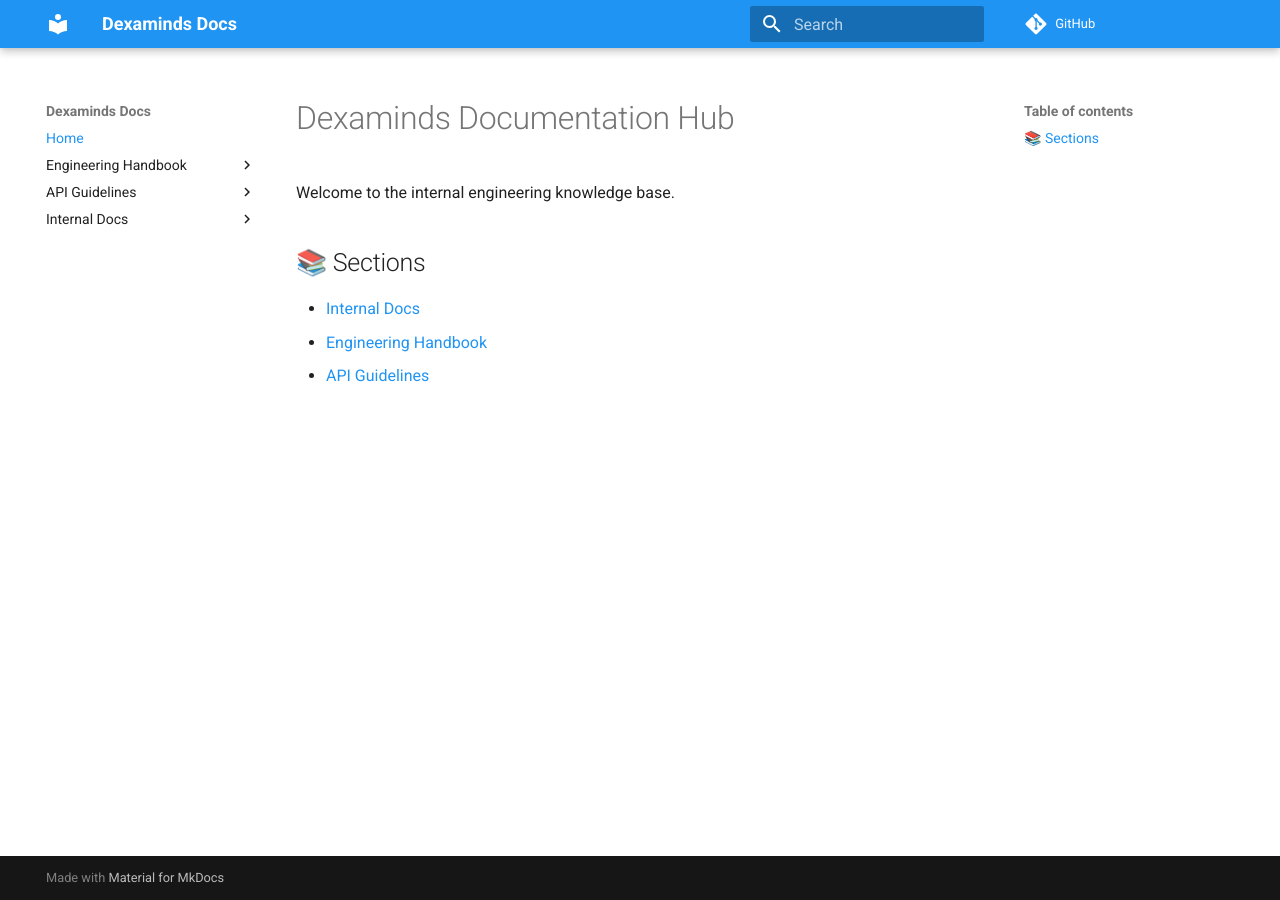
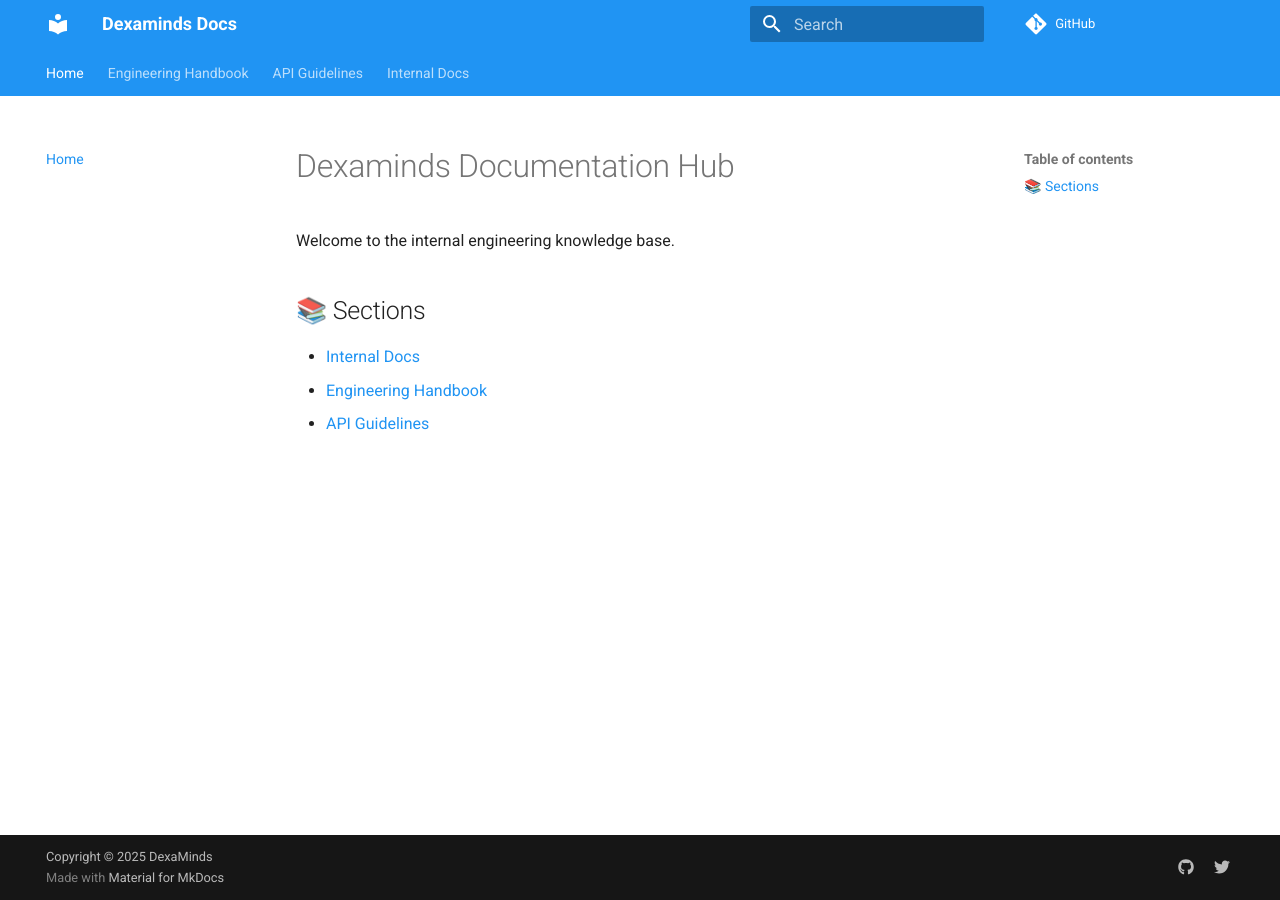
Before and after one commit to dexaminds/dexaminds.github.io, an MkDocs documentation site: the page built from docs/index.md, in a window 1280 px wide. Built offline with MkDocs 1.6.1 and Material for MkDocs 9.7.7, drawn with Linux system fonts in a browser that asks for light colours; comment, search, counter and statistics services are not loaded; some of the changed lines change nothing that is shown.

Commit message:
Update mkdocs.yml

```diff
--- a/mkdocs.yml
+++ b/mkdocs.yml
@@ -2,36 +2,54 @@
 repo_url: https://github.com/dexaminds/dexaminds.github.io
 docs_dir: docs
 
+# Theme configuration
 theme:
   name: material
   language: en
   palette:
     primary: blue
     accent: indigo
+  features:
+    - navigation.tabs
+    - navigation.sections
+    - navigation.top
+    - search.highlight
 
+# Navigation
 nav:
   - Home: index.md
+
+  # Engineering Handbook Section
   - Engineering Handbook:
     - Overview: engineering-handbook/README.md
     - Coding Standards:
+      - Overview: engineering-handbook/coding-standards/README.md
       - JavaScript: engineering-handbook/coding-standards/javascript.md
       - Python: engineering-handbook/coding-standards/python.md
     - Development Practices:
+      - Overview: engineering-handbook/development-practices/README.md
       - Git Workflow: engineering-handbook/development-practices/git-workflow.md
       - Testing Strategy: engineering-handbook/development-practices/testing-strategy.md
     - Team Culture:
+      - Overview: engineering-handbook/team-culture/README.md
+      - Code of Conduct: engineering-handbook/team-culture/code-of-conduct.md
       - Communication: engineering-handbook/team-culture/communication.md
-      - Code of Conduct: engineering-handbook/team-culture/code-of-conduct.md
     - Career Growth:
+      - Overview: engineering-handbook/career-growth/README.md
       - Leveling Framework: engineering-handbook/career-growth/leveling-framework.md
       - Mentorship: engineering-handbook/career-growth/mentorship.md
+
+  # API Guidelines Section
   - API Guidelines:
     - Overview: api-guidelines/README.md
-    - REST: api-guidelines/rest-guidelines.md
-    - GraphQL: api-guidelines/graphql-guidelines.md
+    - Design Principles: api-guidelines/design-principles.md
+    - REST Guidelines: api-guidelines/rest-guidelines.md
+    - GraphQL Guidelines: api-guidelines/graphql-guidelines.md
     - Versioning: api-guidelines/versioning.md
     - Error Handling: api-guidelines/error-handling.md
     - Security: api-guidelines/security.md
+
+  # Internal Documentation Section
   - Internal Docs:
     - Overview: internal-docs/README.md
     - Onboarding:
@@ -39,11 +57,41 @@
       - New Developer Guide: internal-docs/onboarding/new-developer-guide.md
       - Tools and Access: internal-docs/onboarding/tools-and-access.md
     - Processes:
+      - Overview: internal-docs/processes/README.md
       - Code Review: internal-docs/processes/code-review-guidelines.md
       - Deployment: internal-docs/processes/deployment-process.md
     - Architecture:
+      - Overview: internal-docs/architecture/README.md
       - System Overview: internal-docs/architecture/system-overview.md
       - Microservices Map: internal-docs/architecture/microservices-map.md
     - Tutorials:
-      - Setup Local Env: internal-docs/tutorials/setup-local-env.md
-      - Debugging Issues: internal-docs/tutorials/debugging-common-issues.md
+      - Overview: internal-docs/tutorials/README.md
+      - Local Environment: internal-docs/tutorials/setup-local-env.md
+      - Debugging: internal-docs/tutorials/debugging-common-issues.md
+
+# Plugins
+plugins:
+  - search
+  - mkdocstrings
+  - mkdocs-material
+
+# Extensions
+markdown_extensions:
+  - pymdownx.highlight
+  - pymdownx.superfences
+  - pymdownx.tabbed
+  - pymdownx.tilde
+  - pymdownx.emoji:
+      emoji_index: !!python/name:materialx.emoji.twemoji
+      emoji_generator: !!python/name:materialx.emoji.to_svg
+
+# Extra configuration
+extra:
+  social:
+    - icon: fontawesome/brands/github
+      link: https://github.com/dexaminds
+    - icon: fontawesome/brands/twitter
+      link: https://twitter.com/dexaminds
+
+# Copyright
+copyright: Copyright &copy; 2025 DexaMinds
```
